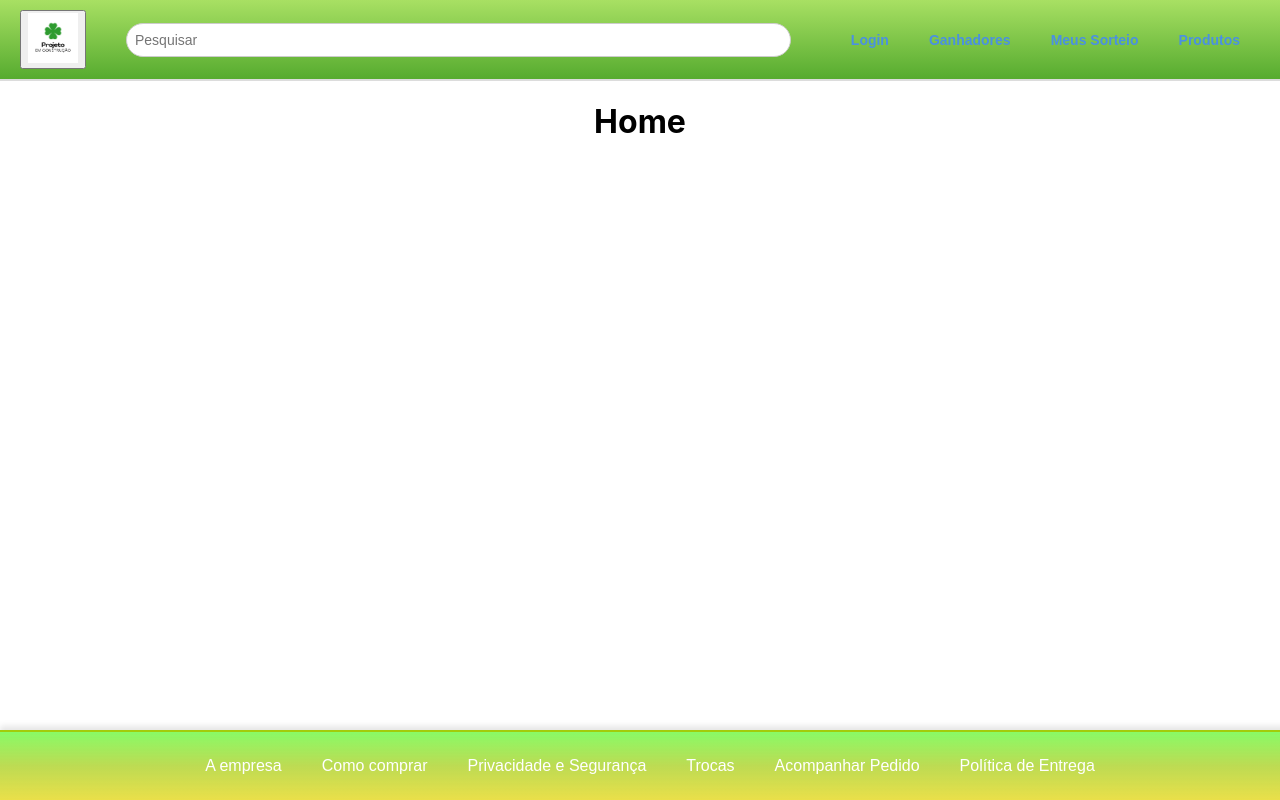
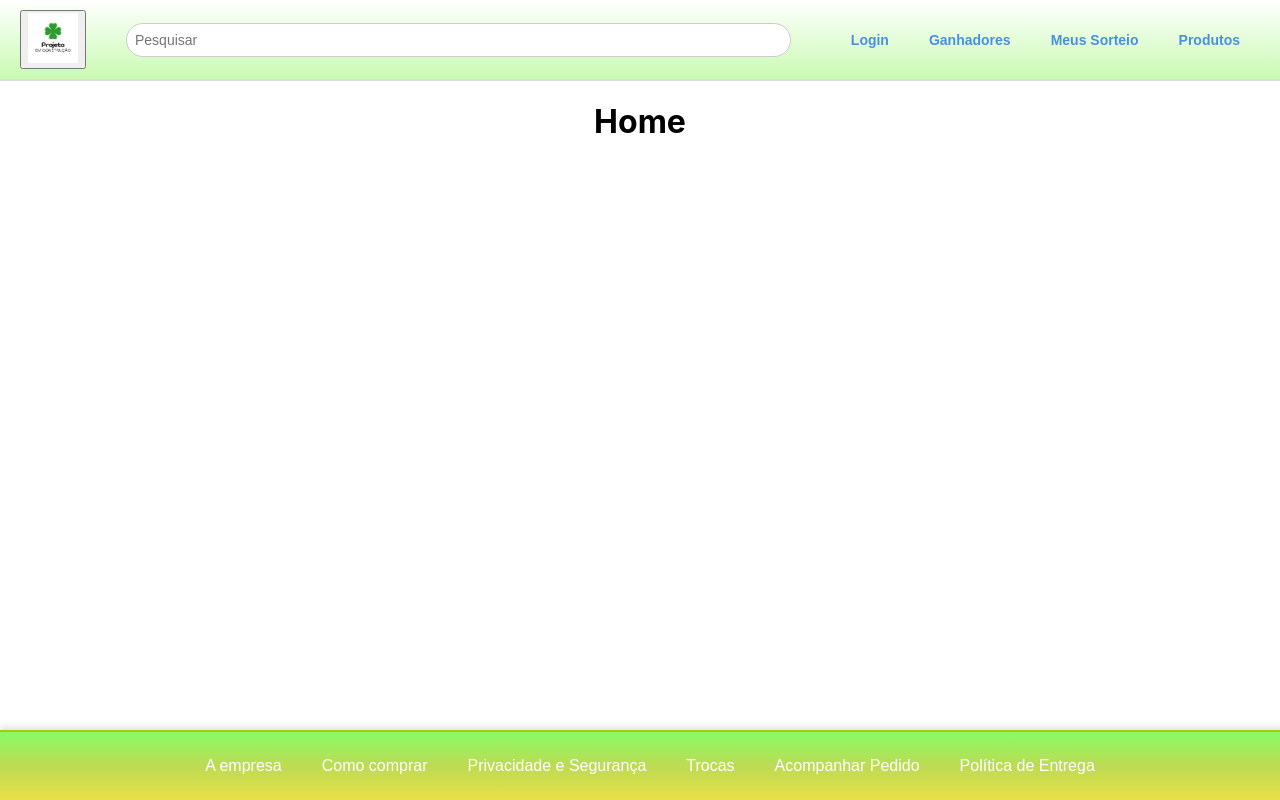
Before and after one commit to joaosqp/projectCJ, a React (Create React App) app in the folder projetocj/: page / in a window 1280 px wide. Built offline with nearby package versions, Linux system fonts and the light colour scheme.

Commit message:
Atualizado header

```diff
--- a/projetocj/src/components/Header/header.css
+++ b/projetocj/src/components/Header/header.css
@@ -4,7 +4,7 @@ header {
   display: flex;
   justify-content: space-between;
   align-items: center;
-  background: linear-gradient(to bottom, #a8e063, #56ab2f);
+  background: linear-gradient(to bottom, #ffffff, #c9fab2);
   padding: 10px 20px;
   font-family: Arial, sans-serif;
   border-bottom: 2px solid #dcdcdc;
```
